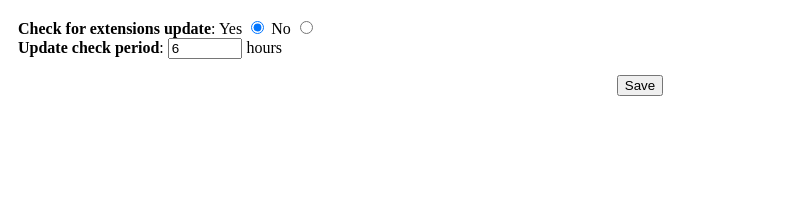
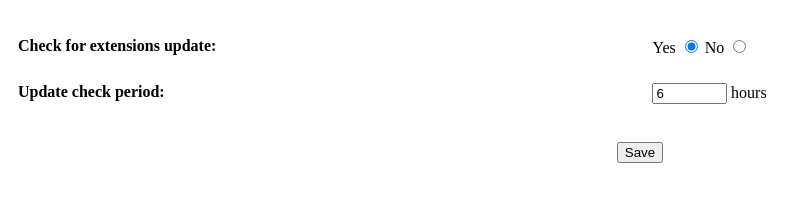
Before and after one commit to nE0sIghT/chrome-gnome-shell, a browser extension: page extension/options.html in a window 1280 px wide. Shown: the whole page, without its empty margins (0-811 px from the left). Drawn offline with Linux system fonts and the light colour scheme.

Commit message:
Reformatted options page

```diff
--- a/extension/options.html
+++ b/extension/options.html
@@ -4,28 +4,69 @@
 		<title>Gnome-shell integration options</title>
 		<style>
 			body { padding: 10px; }
+
+			#update_check_period { width: 5em; }
+			#status {
+				display: none;
+				color: green;
+				text-align: center;
+			}
+
 			.buttons { text-align: center; margin-top: 1em; }
-			#update_check_period { width: 5em; }
-			#status { display: none; }
+			.notice { font-size: 90%; margin-top: 0.5em; }
+
+			fieldset {
+				border: 0;
+				margin: 0;
+				padding: 0;
+				width: 100%;
+			}
+
+			dl {
+				padding: 0.2em 0;
+			}
+
+			dt {
+				display: block;
+				float: left;
+				width: 50%;
+				text-align: left;
+				font-weight: bold;
+			}
+
+			dd {
+				margin-left: 51%;
+				vertical-align: top;
+				margin-bottom: 3px;
+			}
 		</style>
 		<script type="text/javascript" src="jquery-2.1.4.min.js"></script>
 	</head>
+	<body>
+		<div id="status">Options saved.</div>
 
-	<body>
-		<div>
-			<strong>Check for extensions update</strong>:
-			<label for='update_check_yes'>Yes</label> <input type='radio' id='update_check_yes' name='update_check' />
-			<label for='update_check_no'>No</label> <input type='radio' id='update_check_no' name='update_check' />
-		</div>
-		<div>
-			<label for='update_check_period'><strong>Update check period</strong></label>: <input id='update_check_period' type='number' min="3"  /> hours
-		</div>
+		<fieldset>
+			<dl>
+				<dt>Check for extensions update:</dt>
+				<dd>
+					<label for='update_check_yes'>Yes</label> <input type='radio' id='update_check_yes' name='update_check' />
+					<label for='update_check_no'>No</label> <input type='radio' id='update_check_no' name='update_check' />
+				</dd>
+			</dl>
+			<dl>
+				<dt>
+					<label for='update_check_period'>Update check period</label>:
+				</dt>
+				<dd>
+					<input id='update_check_period' type='number' min="3"  /> hours
+				</dd>
+			</dl>
+		</fieldset>
 
-		<div id="status">Options saved.</div>
 		<div class='buttons'>
 			<button id="save">Save</button>
 		</div>
 
-		<script src="options.js"></script>
+		<script type="text/javascript" src="options.js"></script>
 	</body>
 </html>
```
